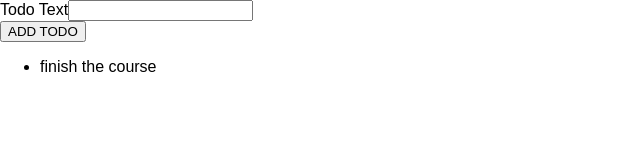
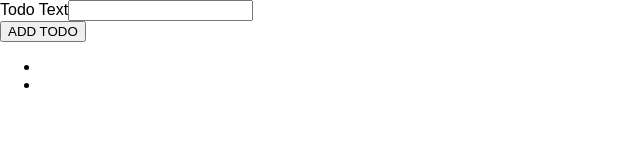
Before and after one commit to adamhinton/typescript-react-followalong-udemy, a React (Create React App) app: page / in a window 1280 px wide. Shown: the top 160 px of the page, without its empty margins (0-640 px from the left). Built offline with nearby package versions, Linux system fonts and the light colour scheme.

Commit message:
put useState in App

```diff
--- a/src/App.tsx
+++ b/src/App.tsx
@@ -1,11 +1,11 @@
-import React from "react";
+import React, { useState } from "react";
 import TodoList from "./components/TodoList";
 import NewTodo from "./components/NewTodo";
 
 // Now this has to return a functional component
 // would fail without a return stmt frex
 const App: React.FC = () => {
-  const todos = [{ id: "t1", text: "finish the course" }];
+  const todos = useState([]);
 
   const todoAddHandler = (text: string) => {
     console.log("text:", text);
```
